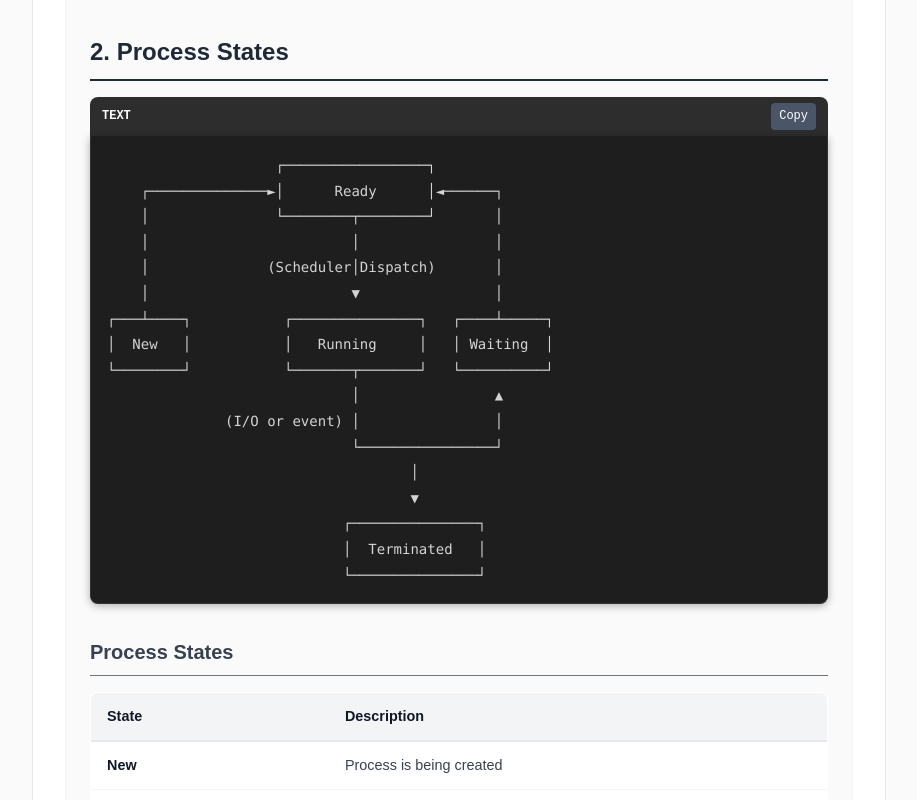
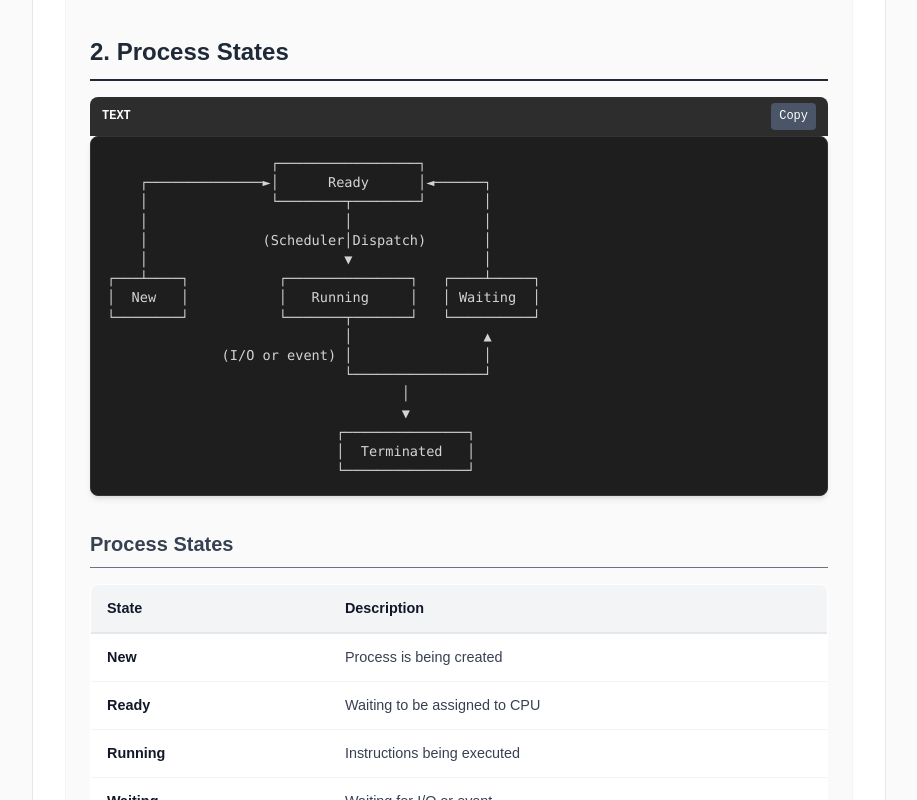
Before and after one commit to akshayaparida/portfolio, a Next.js app: page /os in a window 1280 px wide. Shown: the part 1560-2360 px from the top of the page, without its empty margins (322-1239 px from the left). Built offline with nearby package versions, Linux system fonts and the light colour scheme; a web font is replaced by a local one.

Commit message:
fix: improve ASCII diagram rendering with proper font and line-height

```diff
--- a/src/styles/module-page.css
+++ b/src/styles/module-page.css
@@ -314,22 +314,26 @@
   background: transparent;
   padding: 0;
   border-radius: 0;
-  font-family: "Consolas", "Monaco", "Courier New", monospace;
-  font-size: 0.875rem;
+  font-family: "Menlo", "Consolas", "Monaco", "Courier New", monospace;
+  font-size: 0.85rem;
+  line-height: 1.2;
+  white-space: pre;
   color: #d4d4d4;
   border: none;
+  font-feature-settings: "liga" 0;
+  font-variant-ligatures: none;
 }
 
 .markdown-content pre {
   background: #1e1e1e !important;
   padding: 1rem;
-  border-radius: 0 0 8px 8px;
+  border-radius: 8px;
   overflow-x: auto;
   margin: 0 0 1.5rem 0;
   border: 1px solid #333;
-  border-top: none;
-  box-shadow: 0 2px 8px rgba(0, 0, 0, 0.3);
+  box-shadow: 0 4px 6px -1px rgba(0, 0, 0, 0.1), 0 2px 4px -1px rgba(0, 0, 0, 0.06);
   color: #d4d4d4;
+  line-height: 1.2;
 }
 
 .markdown-content a {
```
